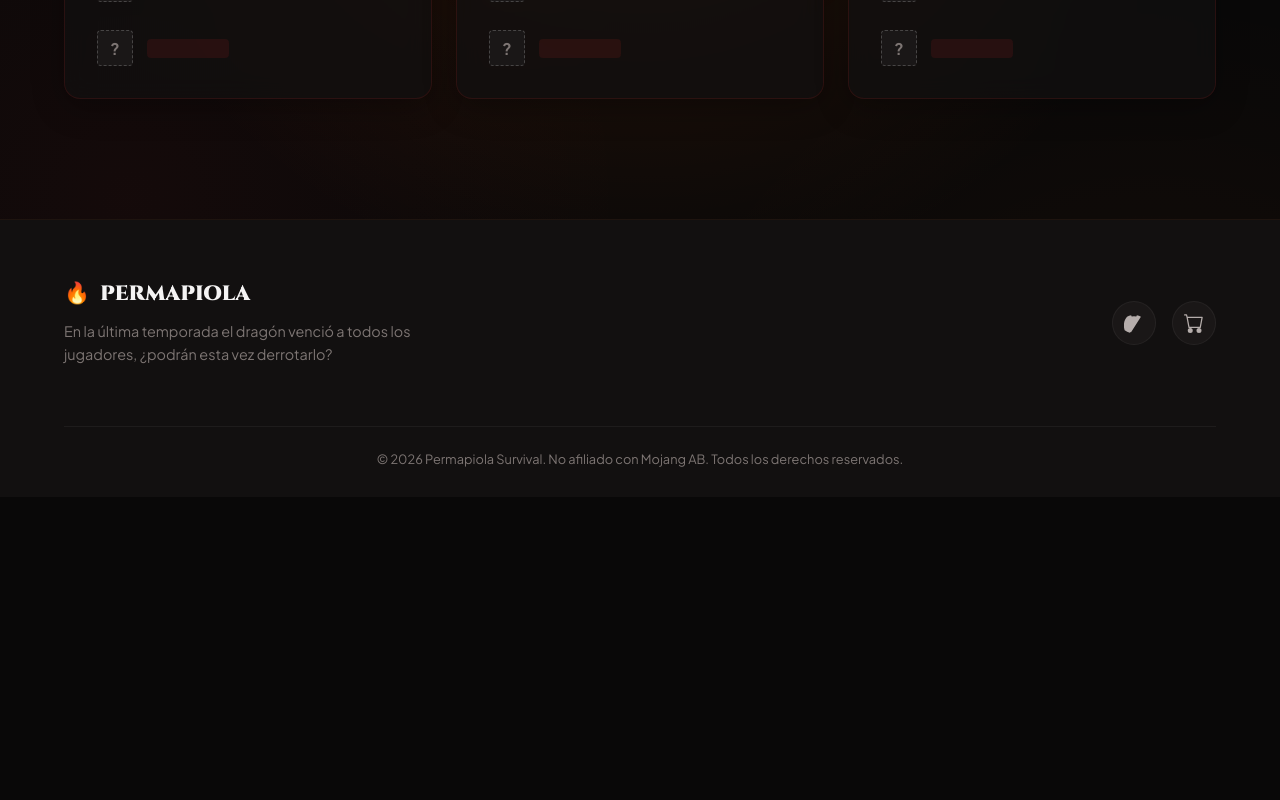
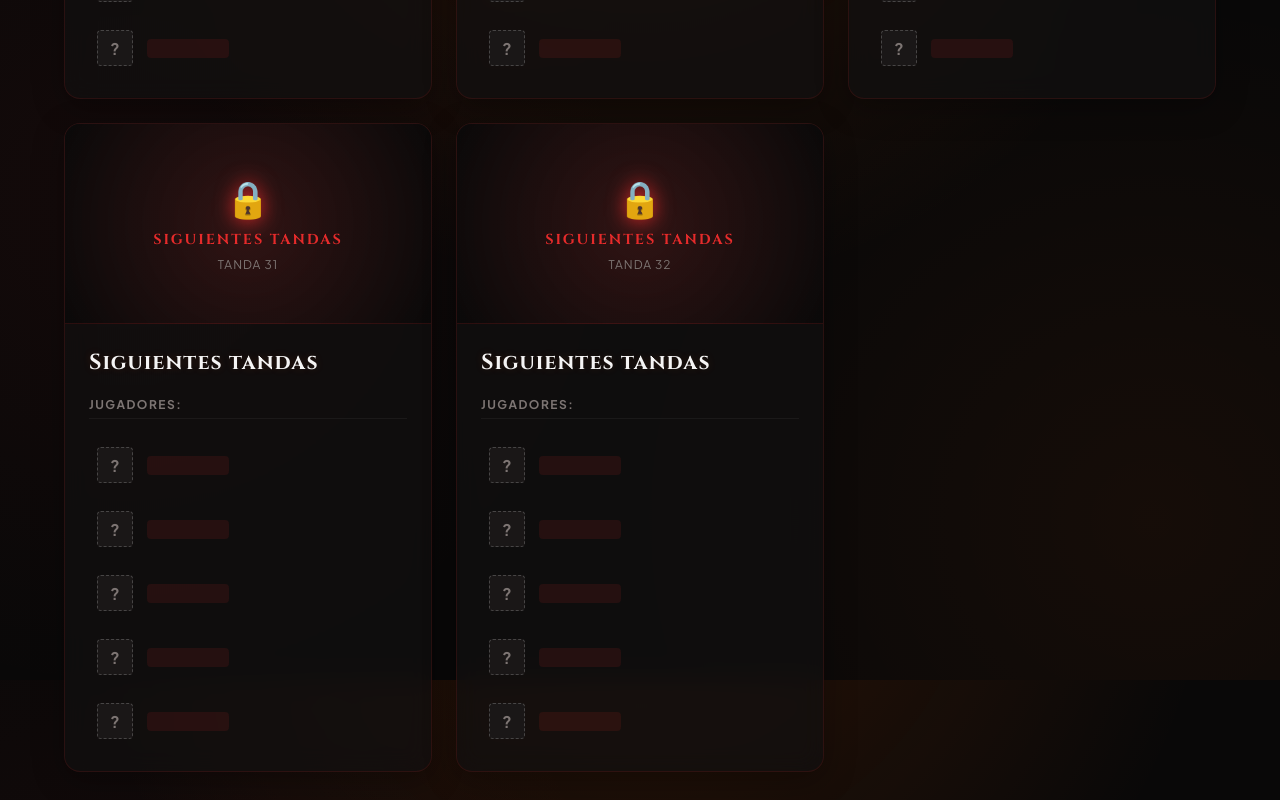
Before and after one commit to GabrielLuezas/PaginaPermapiola, an Angular app: page /players in a window 1280 px wide. Shown: the part 6520-7320 px from the top of the page. Before the commit the page ends 7017 px from the top, so only its background shows below. Built offline with nearby package versions, Linux system fonts and the light colour scheme.

Commit message:
tandas mas

```diff
--- a/server.js
+++ b/server.js
@@ -74,6 +74,8 @@ const REVEAL_DATES = {
   28: new Date('2026-07-19T08:15:00Z'),
   29: new Date('2026-07-19T08:15:00Z'),
   30: new Date('2026-07-19T08:15:00Z'),
+  31: new Date('2026-07-19T20:15:00Z'),
+  32: new Date('2026-07-19T20:15:00Z'),
 };
 
 function isGroupRevealed(groupNum) {
--- a/src/app/components/players/players.ts
+++ b/src/app/components/players/players.ts
@@ -411,9 +411,37 @@ export class Players implements OnInit {
       members: [
         { name: 'microvevo', role: 'Participante', avatar: 'https://minotar.net/helm/microvevo/64.png' },
         { name: 'Tondergames7', role: 'Participante', avatar: 'https://minotar.net/helm/Tondergames7/64.png' },
-        { name: 'ImFalse_', role: 'Participante', avatar: 'https://minotar.net/helm/ImFalse_/64.png' },
+        { name: 'ImFalsee_', role: 'Participante', avatar: 'https://minotar.net/helm/ImFalsee_/64.png' },
         { name: 'Winder_Gamer', role: 'Participante', avatar: 'https://minotar.net/helm/Winder_Gamer/64.png' },
         { name: 'Zaipy', role: 'Participante', avatar: 'https://minotar.net/helm/Zaipy/64.png' }
+      ]
+    },
+    {
+      id: 31,
+      name: 'Tanda 31',
+      image: 'images/grupo31.png',
+      revealed: false,
+      revealDate: 'Tanda 31',
+      members: [
+        { name: 'MarkManFlame_55', role: 'Participante', avatar: 'https://minotar.net/helm/MarkManFlame_55/64.png' },
+        { name: 'fisureti', role: 'Participante', avatar: 'https://minotar.net/helm/fisureti/64.png' },
+        { name: 'samurdok', role: 'Participante', avatar: 'https://minotar.net/helm/samurdok/64.png' },
+        { name: 'Miguel_Soap', role: 'Participante', avatar: 'https://minotar.net/helm/Miguel_Soap/64.png' },
+        { name: 'ElTormentoXD', role: 'Participante', avatar: 'https://minotar.net/helm/ElTormentoXD/64.png' }
+      ]
+    },
+    {
+      id: 32,
+      name: 'Tanda 32',
+      image: 'images/grupo32.png',
+      revealed: false,
+      revealDate: 'Tanda 32',
+      members: [
+        { name: 'Eideh', role: 'Participante', avatar: 'https://minotar.net/helm/Eideh/64.png' },
+        { name: 'TotoCapo398', role: 'Participante', avatar: 'https://minotar.net/helm/TotoCapo398/64.png' },
+        { name: 'Crssss_', role: 'Participante', avatar: 'https://minotar.net/helm/Crssss_/64.png' },
+        { name: 'Serevyn', role: 'Participante', avatar: 'https://minotar.net/helm/Serevyn/64.png' },
+        { name: 'alexics', role: 'Participante', avatar: 'https://minotar.net/helm/alexics/64.png' }
       ]
     }
   ]);
@@ -466,6 +494,9 @@ export class Players implements OnInit {
 
             // Tanda 28, 29 y 30 → a las 108h (interval >= 9 / en 25 min)
             if ((group.id === 28 || group.id === 29 || group.id === 30) && intervals >= 9) isRevealed = true;
+
+            // Tanda 31 y 32 → a las 120h (interval >= 10 / en 20 min)
+            if ((group.id === 31 || group.id === 32) && intervals >= 10) isRevealed = true;
           }
         }
 
```
Also changed, not shown: public/images/grupo31.png (added), public/images/grupo32.png (added).
